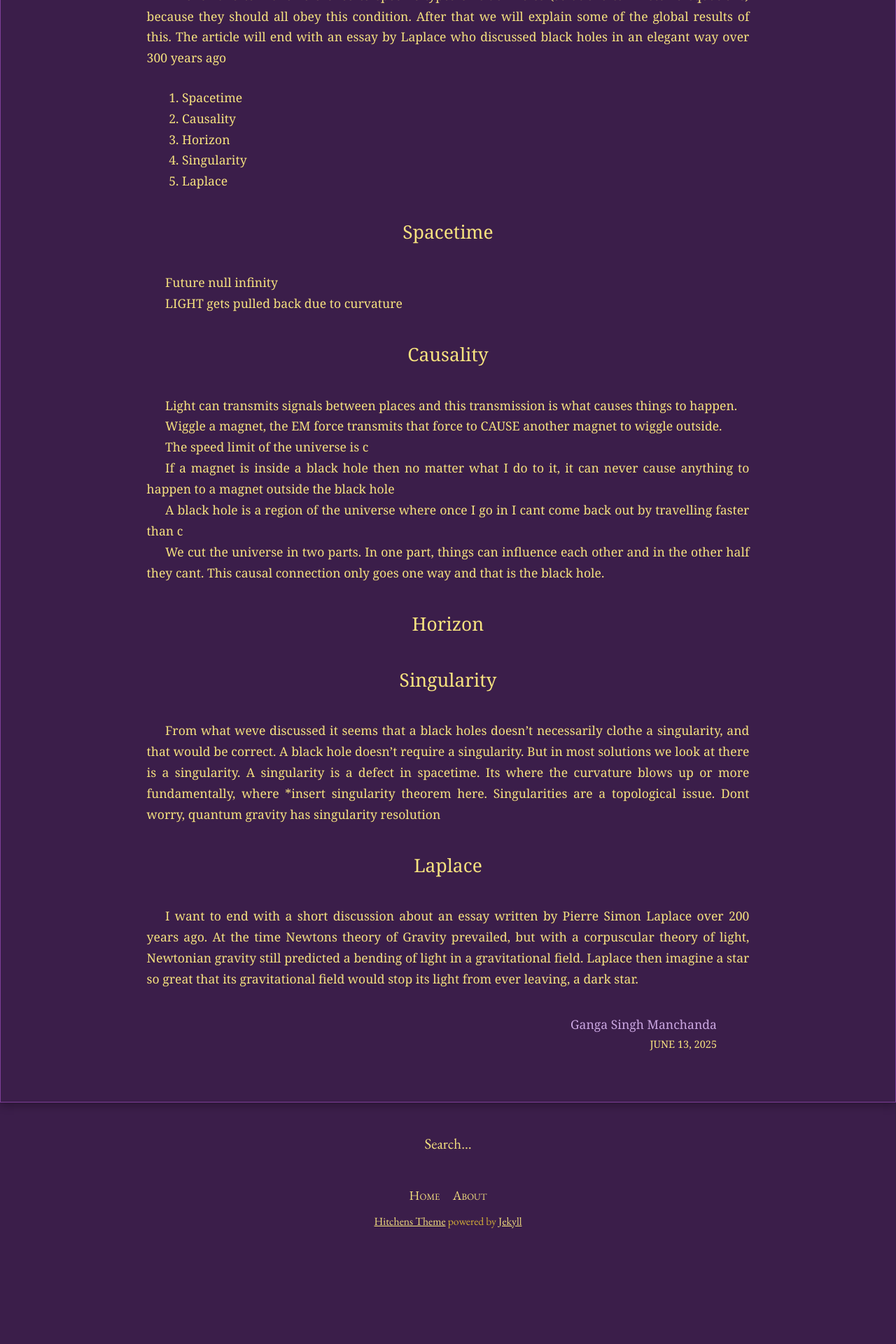
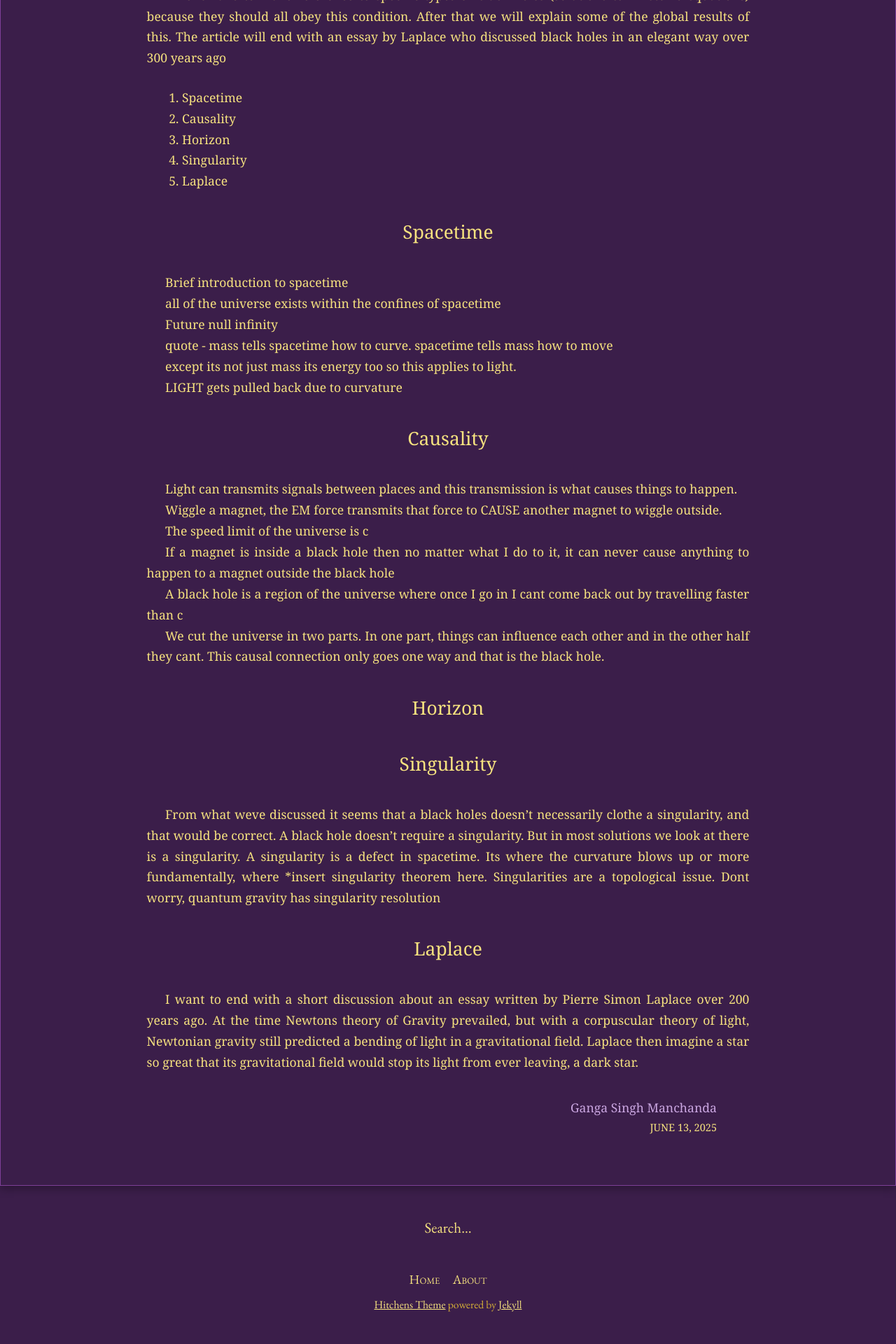
Before and after one commit to GangaSM/Meditations-on-Second-Philosophy, a Jekyll site: the page built from _posts/2025-06-13-blackhole.md, in a window 1280 px wide. Shown: the part 1175-3095 px from the top of the page at 70% size. Built offline with Jekyll 4.4.1, drawn with Linux system fonts in a browser that asks for light colours; before the commit the page ends 2975 px from its top, so only the background shows below that.

Commit message:
Update 2025-06-13-blackhole.md

```diff
--- a/_posts/2025-06-13-blackhole.md
+++ b/_posts/2025-06-13-blackhole.md
@@ -29,8 +29,16 @@ I wont have to make reference to specific types of black holes (solutions to Ein
 
 ### Spacetime
 
+
+Brief introduction to spacetime
+
+all of the universe exists within the confines of spacetime
+
 Future null infinity
 
+quote - mass tells spacetime how to curve. spacetime tells mass how to move
+
+except its not just mass its energy too so this applies to light.
 
 LIGHT gets pulled back due to curvature
 
```
